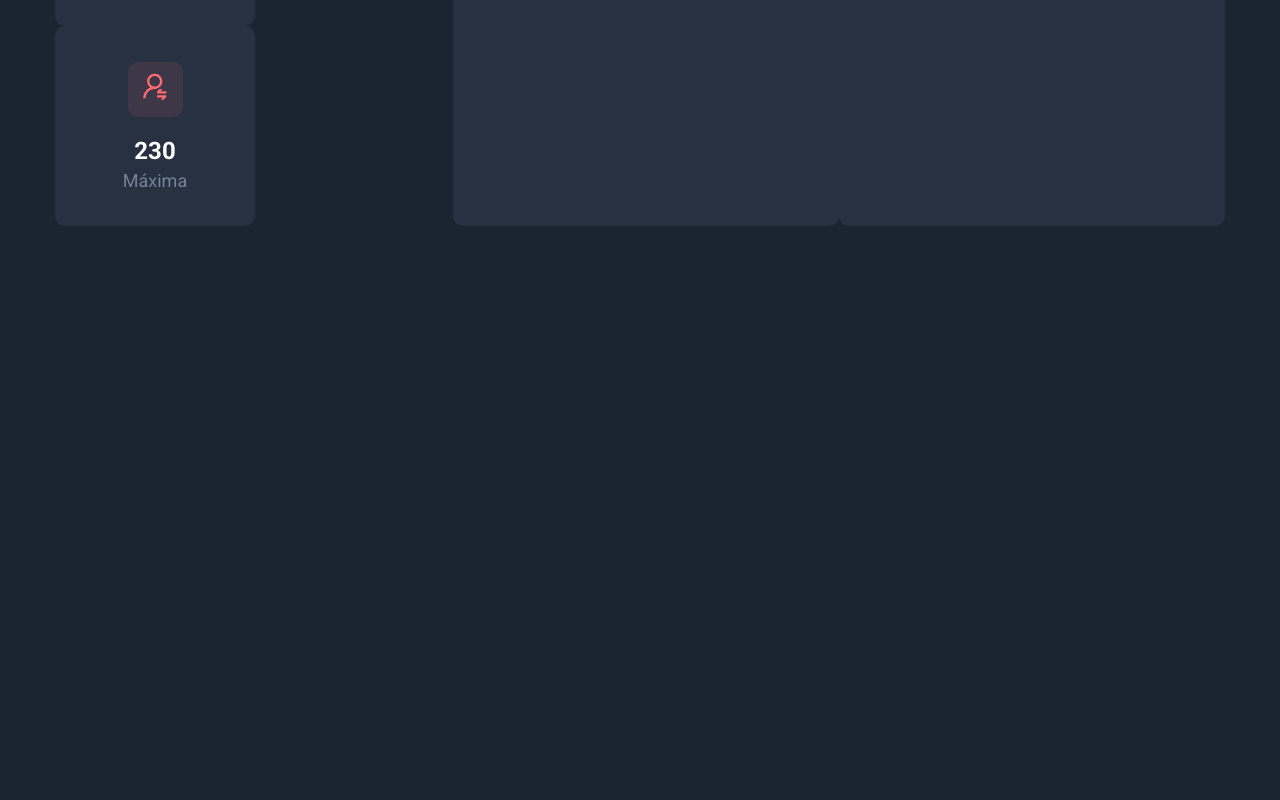
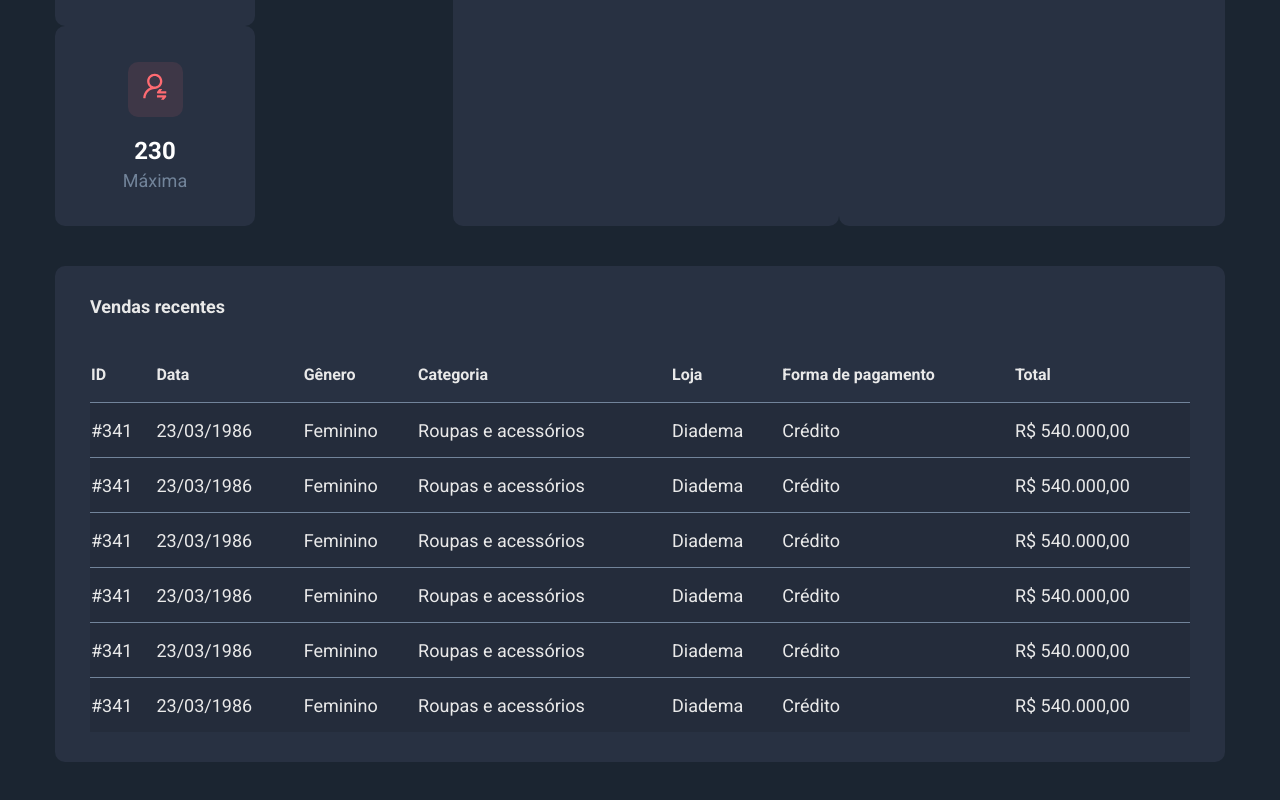
Before and after one commit to brunogaefke/dssales-bds3, a React (Create React App) app in the folder front-web/: page / in a window 1280 px wide. Shown: the part 1324-2124 px from the top of the page. Before the commit the page ends 1590 px from the top, so only its background shows below. Built offline with nearby package versions, Linux system fonts and the light colour scheme.

Commit message:
add SalesTable component

```diff
--- a/front-web/src/App.tsx
+++ b/front-web/src/App.tsx
@@ -4,6 +4,7 @@
 import PieChartCard from './components/pie-chart-card';
 import SalesByDate from './components/sales-by-date';
 import SalesSummary from './components/Sales-Summary';
+import SalesTable from './components/sales-table';
 
 function App() {
   return (
@@ -25,6 +26,7 @@
             series={[40, 40, 20]}
           />
         </div>
+        <SalesTable />
       </div>
     </>
   );
--- /dev/null
+++ b/front-web/src/components/sales-table/index.tsx
@@ -0,0 +1,90 @@
+import './styles.css';
+
+function SalesTable() {
+  return (
+    <div className="sales-table-container base-card">
+      <h3 className="sales-table-title">Vendas recentes</h3>
+      <table className="sales-table">
+        <thead>
+          <tr>
+            <th>ID</th>
+            <th>Data</th>
+            <th>Gênero</th>
+            <th>Categoria</th>
+            <th>Loja</th>
+            <th>Forma de pagamento</th>
+            <th>Total</th>
+          </tr>
+        </thead>
+        <tbody>
+          <tr>
+            <td>#341</td>
+            <td>23/03/1986</td>
+            <td>Feminino</td>
+            <td>Roupas e acessórios</td>
+            <td>Diadema</td>
+            <td>Crédito</td>
+            <td>R$ 540.000,00</td>
+          </tr>
+        </tbody>
+        <tbody>
+          <tr>
+            <td>#341</td>
+            <td>23/03/1986</td>
+            <td>Feminino</td>
+            <td>Roupas e acessórios</td>
+            <td>Diadema</td>
+            <td>Crédito</td>
+            <td>R$ 540.000,00</td>
+          </tr>
+        </tbody>
+        <tbody>
+          <tr>
+            <td>#341</td>
+            <td>23/03/1986</td>
+            <td>Feminino</td>
+            <td>Roupas e acessórios</td>
+            <td>Diadema</td>
+            <td>Crédito</td>
+            <td>R$ 540.000,00</td>
+          </tr>
+        </tbody>
+        <tbody>
+          <tr>
+            <td>#341</td>
+            <td>23/03/1986</td>
+            <td>Feminino</td>
+            <td>Roupas e acessórios</td>
+            <td>Diadema</td>
+            <td>Crédito</td>
+            <td>R$ 540.000,00</td>
+          </tr>
+        </tbody>
+        <tbody>
+          <tr>
+            <td>#341</td>
+            <td>23/03/1986</td>
+            <td>Feminino</td>
+            <td>Roupas e acessórios</td>
+            <td>Diadema</td>
+            <td>Crédito</td>
+            <td>R$ 540.000,00</td>
+          </tr>
+        </tbody>
+        <tbody>
+          <tr>
+            <td>#341</td>
+            <td>23/03/1986</td>
+            <td>Feminino</td>
+            <td>Roupas e acessórios</td>
+            <td>Diadema</td>
+            <td>Crédito</td>
+            <td>R$ 540.000,00</td>
+          </tr>
+        </tbody>
+      </table>
+    </div>
+  );
+}
+
+export default SalesTable;
--- /dev/null
+++ b/front-web/src/components/sales-table/styles.css
@@ -0,0 +1,38 @@
+.sales-table-container {
+  margin-bottom: 50px;
+  padding: 30px 35px;
+}
+
+.sales-table-title {
+  font-size: 18px;
+}
+
+.sales-table {
+  width: 100%;
+  margin-top: 30px;
+  border-spacing: 0;
+}
+
+.sales-table thead th {
+  text-align: left;
+  height: 55px;
+  font-size: 16px;
+}
+.sales-table tbody td {
+  height: 55px;
+  border-top: 1px solid var(--grey-ligth-125-color);
+  font-size: 18px;
+  transition: background 0.3s;
+}
+
+.sales-table tbody tr:hover > td {
+  background-color: var(--grey-ligth-150-color);
+}
+
+.sales-table tbody tr:nth-child(even) {
+  background-color: var(--primary-color);
+}
+
+.sales-table tbody tr:nth-child(odd) {
+  background-color: rgba(0, 0, 0, 0.1);
+}
```
